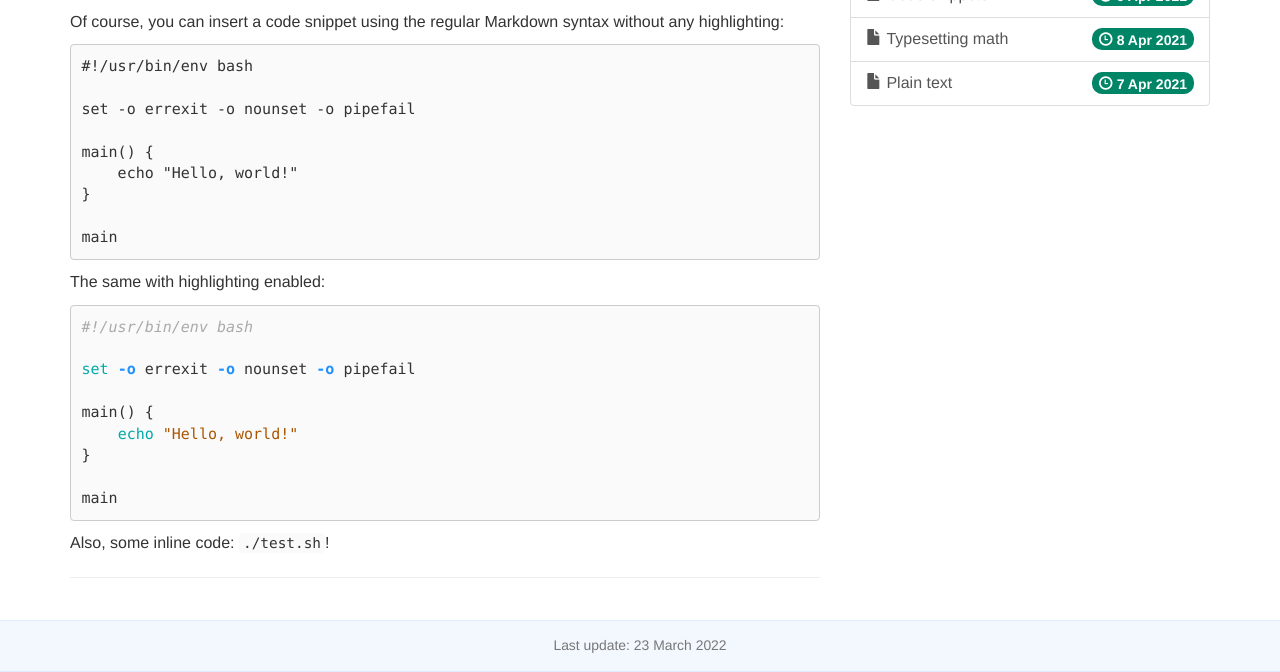
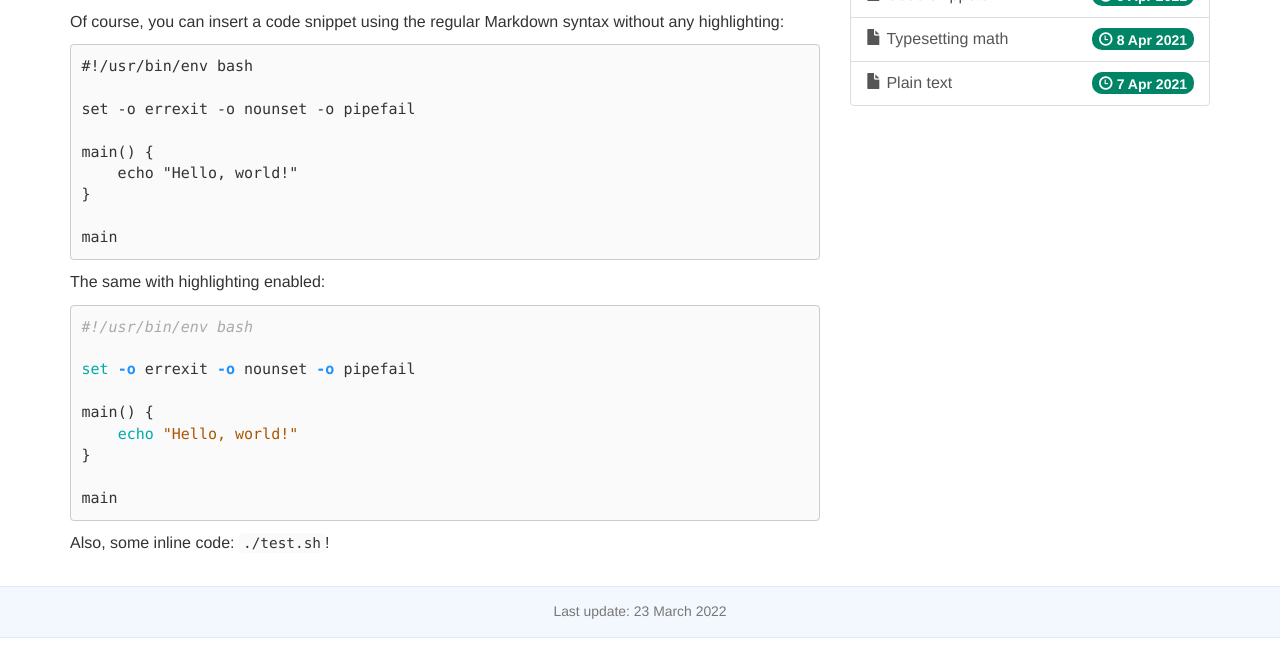
Before and after one commit to egor-tensin/jekyll-theme, a Jekyll site: the page built from _posts/2021-04-09-snippets.md, in a window 1280 px wide. Shown: the part 416-1088 px from the top of the page. Built offline with Jekyll 4.4.1, drawn with Linux system fonts in a browser that asks for light colours; the repository's description, which GitHub fills in, is left out; after the commit the page ends 1054 px from its top, so only the background shows below that.

Commit message:
hide the sidebar separator on wide screens

```diff
--- a/_layouts/default.html
+++ b/_layouts/default.html
@@ -4,7 +4,7 @@
     {{ content }}
     {% unless site.settings.sidebar.hide or page.sidebar.hide %}
       {% comment %}Separate the content from the sidebar on narrow screens.{% endcomment %}
-      <hr/>
+      <hr class="sidebar-sep"/>
     {% endunless %}
   </div>
   <div class="col-md-4">
--- a/assets/css/jekyll-theme/utils.css
+++ b/assets/css/jekyll-theme/utils.css
@@ -13,3 +13,12 @@
 html * {
   max-height: 1000000px;
 }
+/* If the screen is wide enough to have the sidebar stacked horizontally,
+ * hide the separator bar. */
+@media (min-width: 992px) {
+  /* 992px is the -md- width. The sidebar is stacked horizontally on -md- or
+   * wider. */
+  .sidebar-sep {
+    display: none;
+  }
+}
```
